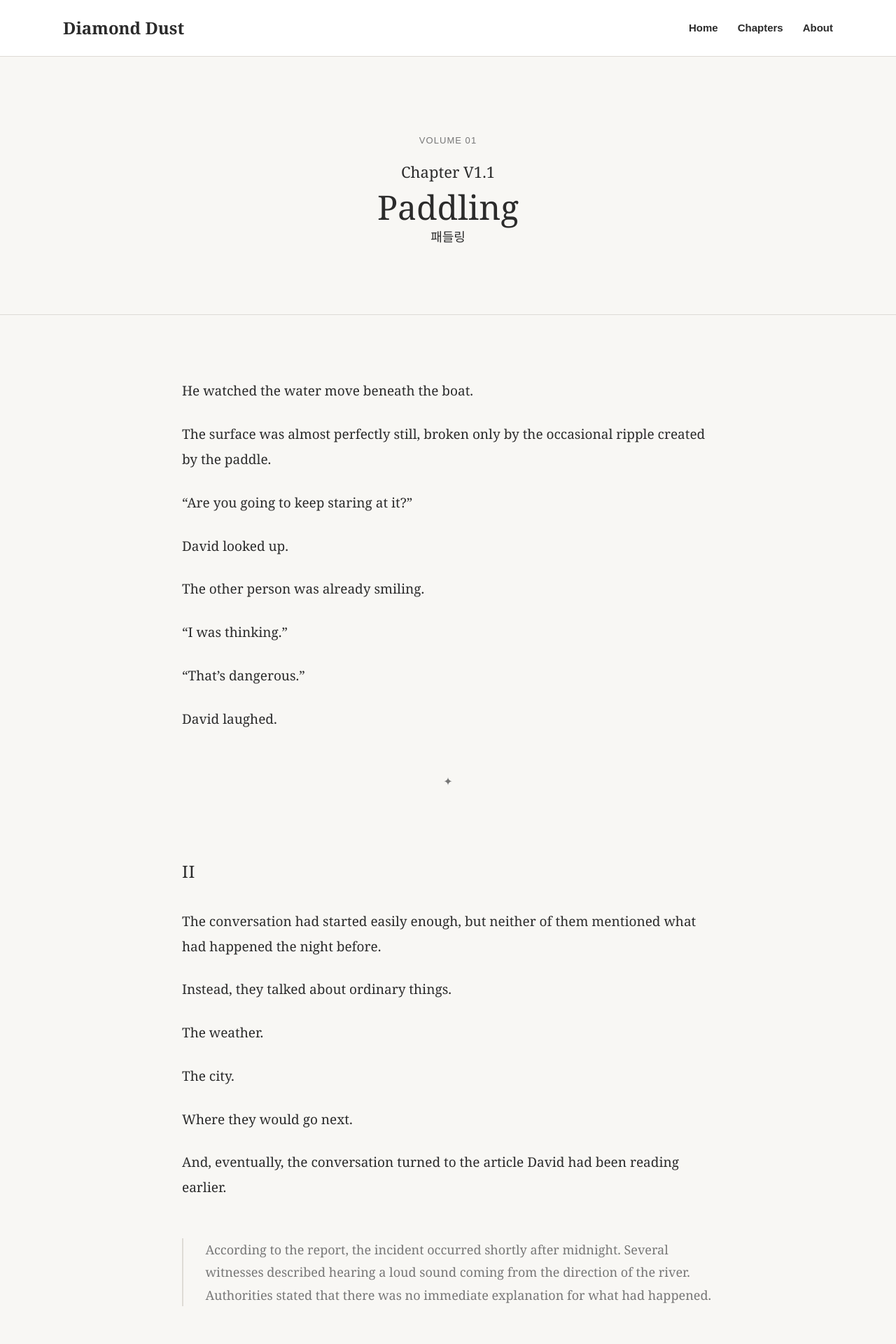
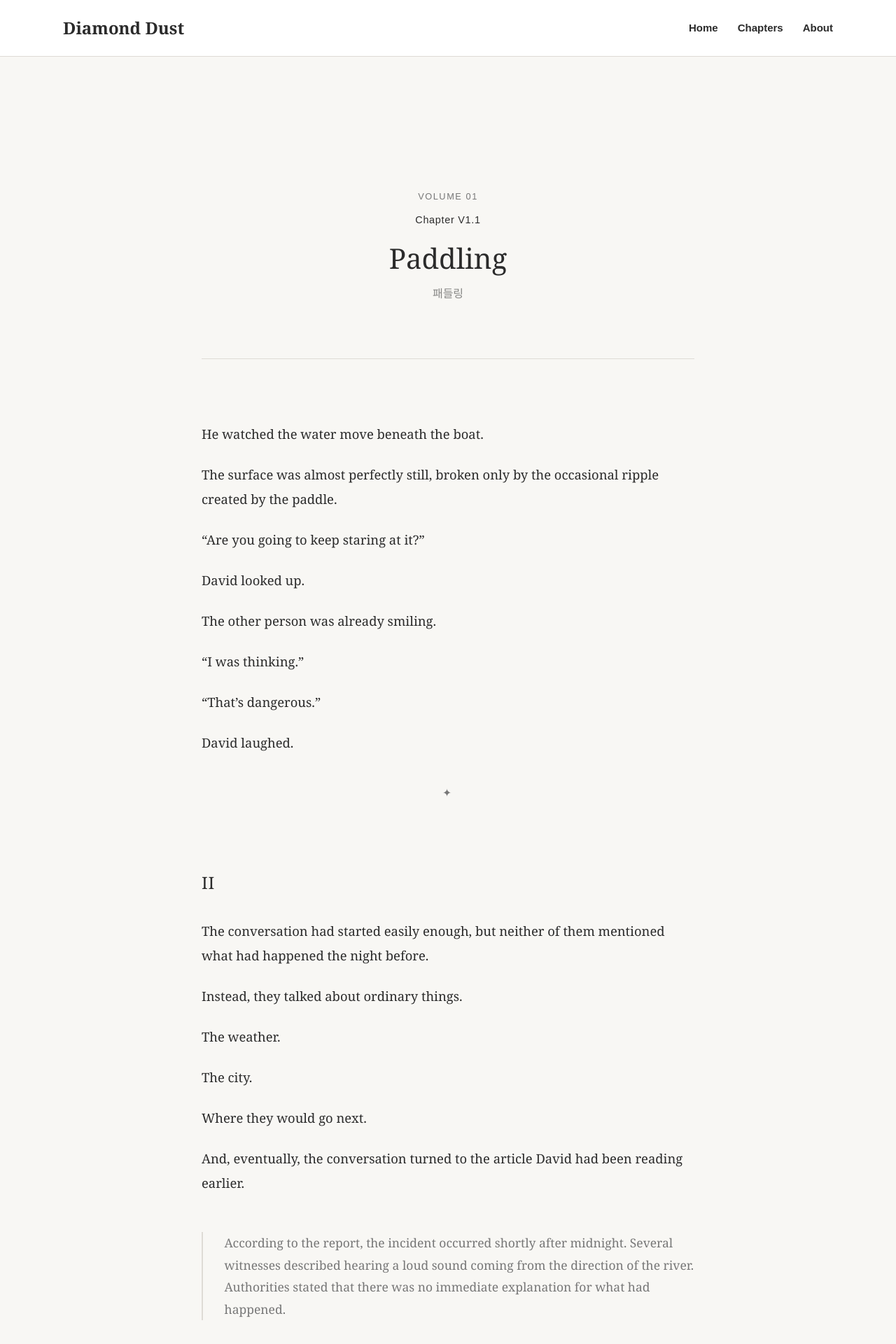
Before and after one commit to honeebuni/diamond-dust, a Jekyll site: the page built from _chapters/v1-1.md, in a window 1280 px wide. Shown: the top 1920 px of the page at 70% size. Built offline with Jekyll 4.4.1, drawn with Linux system fonts in a browser that asks for light colours.

Commit message:
Add styles for chapter reading page

```diff
--- a/assets/css/style.css
+++ b/assets/css/style.css
@@ -1079,3 +1079,195 @@ img {
 .continue-reading-dismiss {
     color: var(--muted-text);
 }
+
+/* ========================================
+   CHAPTER READING PAGE
+   ======================================== */
+
+.chapter-page {
+    padding: 80px 0 120px;
+}
+
+.chapter {
+    max-width: 760px;
+    margin: 0 auto;
+    padding: 0 28px;
+}
+
+
+/* Chapter header */
+
+.chapter-header {
+    text-align: center;
+    margin-bottom: 80px;
+}
+
+.chapter-header .chapter-volume {
+    margin: 0 0 12px;
+    font-family: sans-serif;
+    font-size: 0.8rem;
+    letter-spacing: 0.12em;
+    text-transform: uppercase;
+}
+
+.chapter-header .chapter-number {
+    margin: 0 0 18px;
+    font-family: sans-serif;
+    font-size: 0.9rem;
+    letter-spacing: 0.05em;
+}
+
+.chapter-header h1 {
+    margin: 0;
+    font-size: 2.5rem;
+    font-weight: normal;
+}
+
+.chapter-korean-title {
+    margin: 14px 0 0;
+    font-size: 1rem;
+    opacity: 0.55;
+}
+
+
+/* Main reading text */
+
+.chapter-content {
+    font-family: Georgia, serif;
+    font-size: 1.15rem;
+    line-height: 1.9;
+}
+
+.chapter-content p {
+    margin: 0 0 1.25em;
+}
+
+
+/* Scene breaks */
+
+.chapter-content .scene-break {
+    margin: 2.5em 0;
+    text-align: center;
+    letter-spacing: 0.2em;
+}
+
+
+/* Excerpts */
+
+.chapter-content .excerpt {
+    margin: 2.5em 0;
+    padding: 1.5em 1.75em;
+    border-left: 2px solid #ccc;
+    font-size: 0.95em;
+    line-height: 1.8;
+}
+
+
+/* Sticky notes */
+
+.chapter-content .sticky-note {
+    margin: 2em 0;
+    padding: 1.4em 1.6em;
+    border: 1px dashed #bbb;
+    border-radius: 4px;
+    font-size: 0.95em;
+    line-height: 1.8;
+}
+
+
+/* Translator notes */
+
+.chapter-content .translator-note {
+    margin: 2.5em 0;
+    padding: 1.25em 1.5em;
+    border-left: 3px solid #999;
+    font-family: sans-serif;
+    font-size: 0.85em;
+    line-height: 1.7;
+}
+
+
+/* Glossary */
+
+.chapter-content .glossary-entry {
+    margin: 0.75em 0;
+    font-family: sans-serif;
+    font-size: 0.9em;
+    line-height: 1.6;
+}
+
+
+/* Sub-chapters */
+
+.chapter-content .sub-chapter {
+    margin: 3em 0 1.5em;
+    font-size: 1.15rem;
+    font-weight: normal;
+    letter-spacing: 0.03em;
+}
+
+
+/* End notes */
+
+.chapter-content .end-note {
+    margin-top: 4em;
+    text-align: center;
+    font-style: italic;
+    opacity: 0.7;
+}
+
+
+/* Back to top */
+
+.back-to-top {
+    position: fixed;
+    right: 24px;
+    bottom: 24px;
+
+    width: 44px;
+    height: 44px;
+
+    display: flex;
+    align-items: center;
+    justify-content: center;
+
+    border: 1px solid #ccc;
+    border-radius: 50%;
+
+    background: #fff;
+    color: #333;
+
+    text-decoration: none;
+
+    font-family: sans-serif;
+    font-size: 1.1rem;
+
+    opacity: 0;
+    pointer-events: none;
+
+    transition: opacity 0.2s ease;
+}
+
+.back-to-top.visible {
+    opacity: 1;
+    pointer-events: auto;
+}
+
+
+/* Reading progress */
+
+.reading-progress {
+    position: fixed;
+    top: 0;
+    left: 0;
+
+    width: 100%;
+    height: 4px;
+
+    z-index: 1000;
+}
+
+.reading-progress-bar {
+    height: 100%;
+    width: 0;
+}
```
